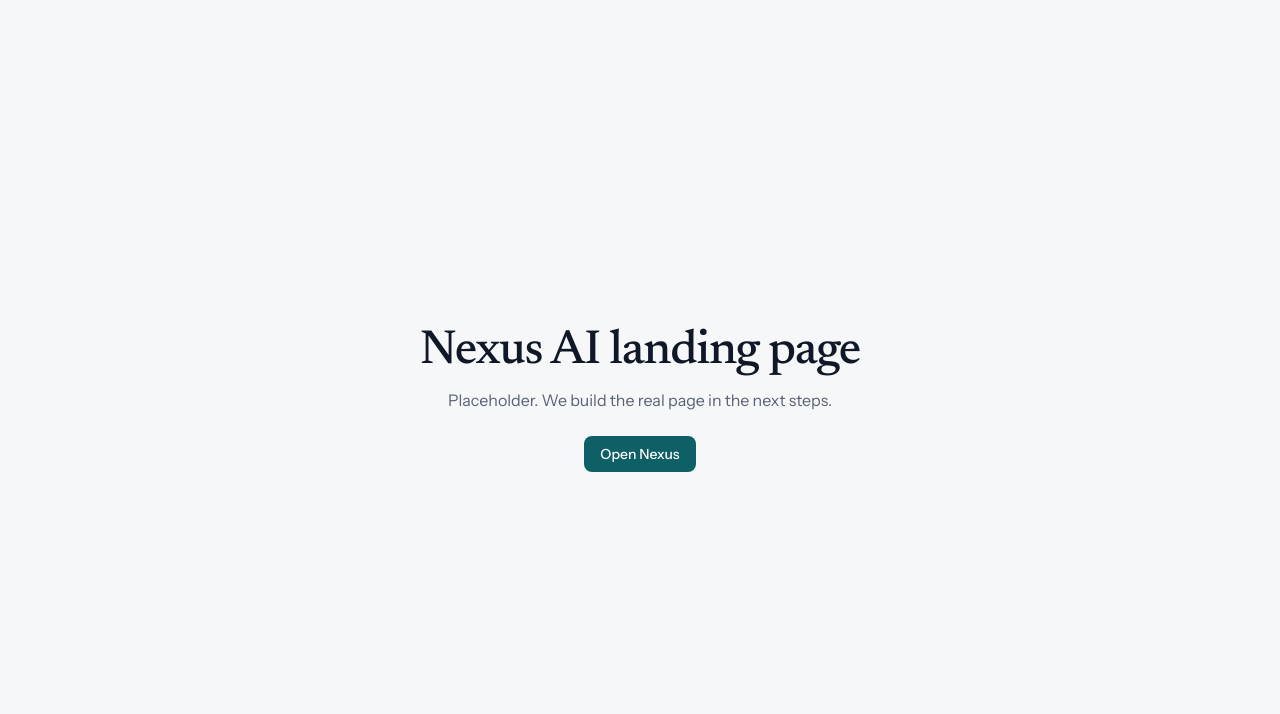
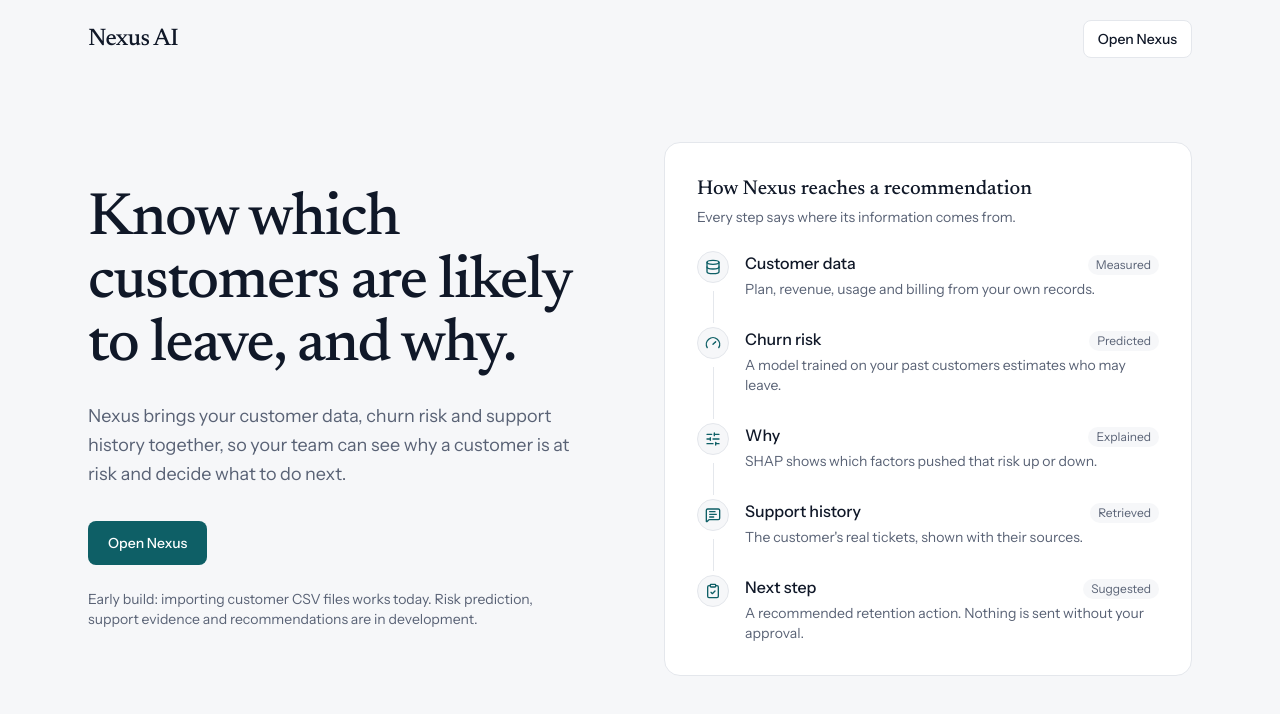
Before and after one commit to Ashutosh-io7/Nexus-AI, a React (Vite) app in the folder frontend/: page / in a window 1280 px wide. Shown: the top 714 px of the page. Built offline with nearby package versions, Linux system fonts and the light colour scheme; no server answers.

Commit message:
feat: add landing page header and hero

```diff
--- /dev/null
+++ b/frontend/src/components/landing/ReasoningChain.jsx
@@ -0,0 +1,87 @@
+import {
+  ClipboardCheck,
+  Database,
+  Gauge,
+  MessageSquareText,
+  SlidersHorizontal,
+} from 'lucide-react'
+
+const STEPS = [
+  {
+    icon: Database,
+    title: 'Customer data',
+    kind: 'Measured',
+    text: 'Plan, revenue, usage and billing from your own records.',
+  },
+  {
+    icon: Gauge,
+    title: 'Churn risk',
+    kind: 'Predicted',
+    text: 'A model trained on your past customers estimates who may leave.',
+  },
+  {
+    icon: SlidersHorizontal,
+    title: 'Why',
+    kind: 'Explained',
+    text: 'SHAP shows which factors pushed that risk up or down.',
+  },
+  {
+    icon: MessageSquareText,
+    title: 'Support history',
+    kind: 'Retrieved',
+    text: "The customer's real tickets, shown with their sources.",
+  },
+  {
+    icon: ClipboardCheck,
+    title: 'Next step',
+    kind: 'Suggested',
+    text: 'A recommended retention action. Nothing is sent without your approval.',
+  },
+]
+
+function ReasoningChain() {
+  return (
+    <div className="rounded-2xl border border-line bg-surface p-6 sm:p-8">
+      <h2 className="font-display text-xl font-medium">
+        How Nexus reaches a recommendation
+      </h2>
+      <p className="mt-1 text-sm text-muted">
+        Every step says where its information comes from.
+      </p>
+
+      <ol className="mt-6">
+        {STEPS.map((step, index) => {
+          const Icon = step.icon
+          const isLast = index === STEPS.length - 1
+
+          return (
+            <li key={step.title} className="relative pb-7 pl-12 last:pb-0">
+              {!isLast && (
+                <span
+                  aria-hidden="true"
+                  className="absolute bottom-1 left-4 top-10 w-px bg-line"
+                />
+              )}
+              <span
+                aria-hidden="true"
+                className="absolute left-0 top-0 flex size-8 items-center justify-center rounded-full border border-line bg-paper text-accent"
+              >
+                <Icon size={16} />
+              </span>
+
+              <div className="flex items-baseline justify-between gap-3">
+                <h3 className="font-medium text-ink">{step.title}</h3>
+                <span className="rounded-full bg-paper px-2 py-0.5 text-xs text-muted">
+                  {step.kind}
+                </span>
+              </div>
+              <p className="mt-1 text-sm text-muted">{step.text}</p>
+            </li>
+          )
+        })}
+      </ol>
+    </div>
+  )
+}
+
+export default ReasoningChain
--- a/frontend/src/pages/Landing.jsx
+++ b/frontend/src/pages/Landing.jsx
@@ -1,23 +1,52 @@
 import { Link } from 'react-router-dom'
+import ReasoningChain from '../components/landing/ReasoningChain'
 
 function Landing() {
   return (
-    <main className="min-h-screen flex items-center justify-center p-6">
-      <div className="text-center">
-        <h1 className="font-display text-5xl font-medium tracking-tight text-ink">
-          Nexus AI landing page
-        </h1>
-        <p className="mt-3 text-muted">
-          Placeholder. We build the real page in the next steps.
-        </p>
+    <div className="min-h-screen">
+      <header className="mx-auto flex max-w-6xl items-center justify-between px-6 py-5">
+        <Link
+          to="/"
+          className="font-display text-2xl font-medium tracking-tight"
+        >
+          Nexus AI
+        </Link>
         <Link
           to="/app"
-          className="mt-6 inline-block rounded-lg bg-accent px-4 py-2 text-sm font-medium text-white hover:opacity-90"
+          className="rounded-lg border border-line bg-surface px-3.5 py-2 text-sm font-medium text-ink hover:border-accent"
         >
           Open Nexus
         </Link>
-      </div>
-    </main>
+      </header>
+
+      <main>
+        <section className="mx-auto grid max-w-6xl items-center gap-12 px-6 pb-20 pt-10 lg:grid-cols-2 lg:pt-16">
+          <div>
+            <h1 className="max-w-xl font-display text-4xl font-medium leading-[1.05] tracking-tight sm:text-5xl lg:text-6xl">
+              Know which customers are likely to leave, and why.
+            </h1>
+            <p className="mt-6 max-w-lg text-lg leading-relaxed text-muted">
+              Nexus brings your customer data, churn risk and support history
+              together, so your team can see why a customer is at risk and
+              decide what to do next.
+            </p>
+            <Link
+              to="/app"
+              className="mt-8 inline-block rounded-lg bg-accent px-5 py-3 text-sm font-medium text-white hover:opacity-90"
+            >
+              Open Nexus
+            </Link>
+            <p className="mt-6 max-w-md text-sm text-muted">
+              Early build: importing customer CSV files works today. Risk
+              prediction, support evidence and recommendations are in
+              development.
+            </p>
+          </div>
+
+          <ReasoningChain />
+        </section>
+      </main>
+    </div>
   )
 }
 
```
